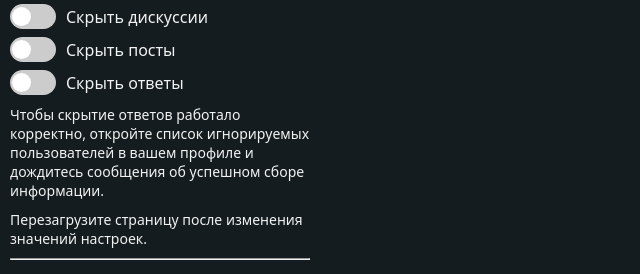
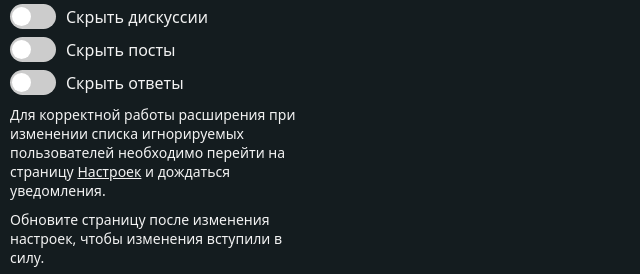
Before and after one commit to onejeuu/exbo-forum-true-ignore, a website built with webpack: page src/popup/popup.html in a window 1280 px wide. Shown: the part 69-343 px from the top of the page, without its empty margins (0-640 px from the left). Built offline with nearby package versions, Linux system fonts and the light colour scheme; files whose address does not match are found by name.

Commit message:
update popup hints

```diff
--- a/src/popup/popup.html
+++ b/src/popup/popup.html
@@ -1,8 +1,8 @@
 <!DOCTYPE html>
-<html lang="en">
+<html lang="ru">
   <head>
     <meta charset="UTF-8" />
-    <title>Main panel</title>
+    <title>True Ignore</title>
     <link rel="stylesheet" href="popup.css" />
     <script type="application/javascript" src="popup.js" defer></script>
   </head>
@@ -33,10 +33,10 @@
             <span class="title">Скрыть ответы</span>
           </div>
           <p class="hint">
-            Чтобы скрытие ответов работало корректно, откройте список игнорируемых пользователей в вашем профиле и
-            дождитесь сообщения об успешном сборе информации.
+            Для корректной работы расширения при изменении списка игнорируемых пользователей необходимо перейти на
+            страницу <a href="https://forum.exbo.net/ignoredUsers" target="_blank">Настроек</a> и дождаться уведомления.
           </p>
-          <p class="hint">Перезагрузите страницу после изменения значений настроек.</p>
+          <p class="hint">Обновите страницу после изменения настроек, чтобы изменения вступили в силу.</p>
         </div>
         <hr />
         <div class="row">
```
